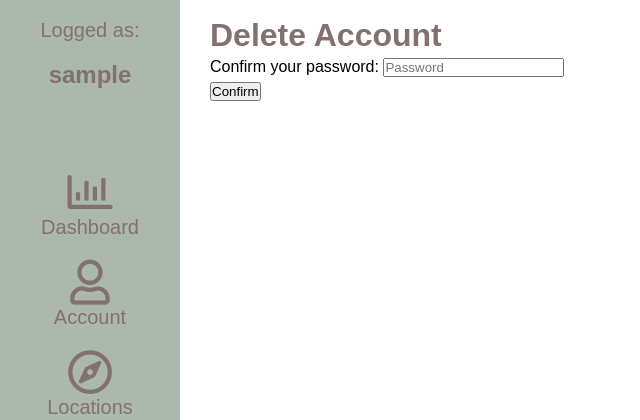
After one commit to FilipaBarros/SIBD, a PHP site: page /users/delete_account.php in a window 1280 px wide. The commit adds this page. Shown: the top 420 px of the page, without its empty margins (0-640 px from the left). Run offline with PHP 8.4, Linux system fonts and the light colour scheme; the visitor is signed in with stand-in values (Sample User, id 1).

Commit message:
added delete own account

```diff
--- /dev/null
+++ b/users/delete_account.php
@@ -0,0 +1,14 @@
+<?php include('../partials/header.php') ?>
+<?php if (isset($_SESSION['username'])) { ?>
+<h1>Delete Account</h1>
+<form action="actions/action_delete_account.php" method="post">
+    <p>Confirm your password: <input type="password" name="password" placeholder="Password" required></p>
+    <input type="submit" value="Confirm">
+</form>
+
+
+
+<?php
+}
+include('../partials/footer.php')
+?>
--- a/users/edit_profile.php
+++ b/users/edit_profile.php
@@ -22,6 +22,8 @@
             <input type="hidden" name="id" value="<?=$id?>">
             <input type="submit" value="Update">
         </form>
+
+        <h3><a href="delete_account.php">Delete Account</a></h3>
     </section>
     <section id="userInfo">
         <h2>Permissions Info</h2>
```
